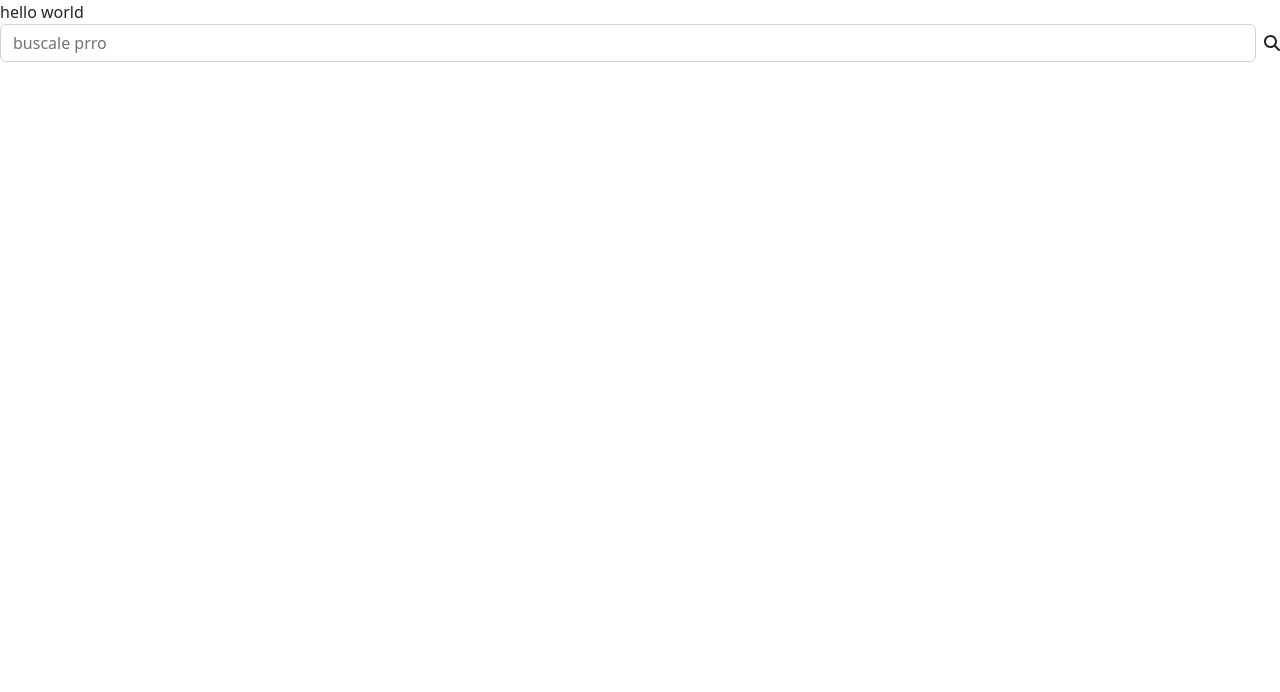
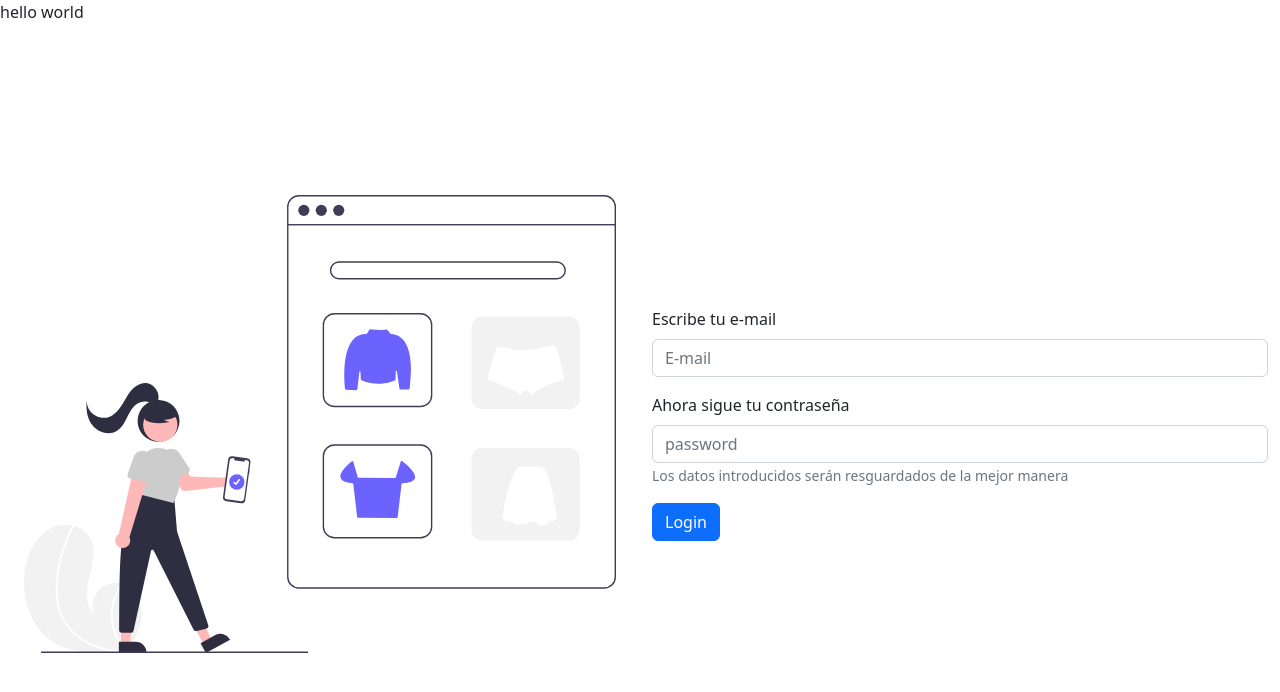
Before and after one commit to StovMedina/blu-front-end, a React (Create React App) app: page / in a window 1280 px wide. Shown: the top 692 px of the page. Built offline with nearby package versions, Linux system fonts and the light colour scheme.

Commit message:
form and image login styles

```diff
--- a/src/App.js
+++ b/src/App.js
@@ -1,11 +1,11 @@
 import "./App.scss";
-import BluSearchBox from "./components/Forms/BluSearchBox";
+import LogIn from "./pages/Login/LogIn";
 
 function App() {
   return (
     <div className="App">
       hello world
-      <BluSearchBox />
+      <LogIn />
     </div>
   );
 }
--- a/src/App.scss
+++ b/src/App.scss
@@ -1 +1,3 @@
 @import "~bootstrap/scss/bootstrap";
+@import "pages/Login/Login.scss";
+@import "components/Images/BluIlustration.scss";
--- /dev/null
+++ b/src/components/Images/BluIlustration.js
@@ -0,0 +1,11 @@
+import React from "react";
+
+const BluIlustration = (props) => {
+  return (
+    <div className="container">
+      <img className="ilustration-img" src={props.src} />
+    </div>
+  );
+};
+
+export default BluIlustration;
--- /dev/null
+++ b/src/components/Images/BluIlustration.scss
@@ -0,0 +1,3 @@
+.ilustration-img {
+  width: 100%;
+}
--- /dev/null
+++ b/src/pages/Login/LogIn.js
@@ -0,0 +1,37 @@
+import React from "react";
+import BluInput from "../../components/Forms/BluInput";
+import BluUserButton from "../../components/Button/BluUserButton";
+import { Form } from "react-bootstrap";
+import BluButton from "../../components/Button/BluButton";
+import loginSvg from "../../../src/media/login.svg";
+import BluIlustration from "../../components/Images/BluIlustration";
+
+const LogIn = () => {
+  return (
+    <div className="container-fluid login-container d-flex flex-column justify-content-center">
+      <div className="row">
+        <div className="col-12 col-lg-6 d-flex flex-column justify-content-center align-items-center">
+          <BluIlustration src={loginSvg} />
+        </div>
+        <div className="col-12 col-lg-6 d-flex flex-column justify-content-center align-items-center">
+          <Form className="w-100">
+            <BluInput
+              label="Escribe tu e-mail"
+              type="email"
+              placeholder="E-mail"
+            />
+            <BluInput
+              label="Ahora sigue tu contraseña"
+              type="password"
+              placeholder="password"
+              text="Los datos introducidos serán resguardados de la mejor manera"
+            />
+            <BluButton text="Login" />
+          </Form>
+        </div>
+      </div>
+    </div>
+  );
+};
+
+export default LogIn;
--- /dev/null
+++ b/src/pages/Login/Login.scss
@@ -0,0 +1,3 @@
+.login-container {
+  height: 100vh;
+}
```
Also changed, not shown: src/media/login.svg (added).
